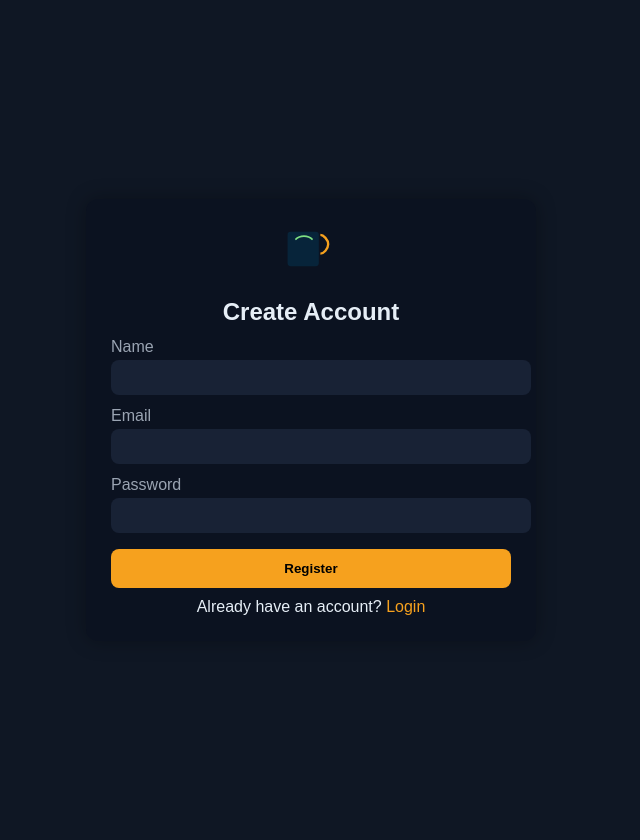
After one commit to HarshitaKatti/django-project, a Django app: page /register/ in a window 1280 px wide. The commit adds this page. Shown: the whole page, without its empty margins (329-969 px from the left). Run offline with Django 5.2, Linux system fonts and the light colour scheme.

Commit message:
add changes

```diff
--- /dev/null
+++ b/myproject/myapp/templates/register.html
@@ -0,0 +1,111 @@
+<!DOCTYPE html>
+<html lang="en">
+<head>
+<meta charset="UTF-8">
+<meta name="viewport" content="width=device-width, initial-scale=1.0">
+<title>Register — Leaf & Ledger</title>
+
+<style>
+    body{
+        margin:0;
+        background:#0f1724;
+        color:#e6eef6;
+        font-family:Arial, Helvetica, sans-serif;
+        display:flex;
+        justify-content:center;
+        align-items:center;
+        height:100vh;
+        padding:20px;
+    }
+    .card{
+        background:#0b1220;
+        padding:25px;
+        border-radius:12px;
+        width:100%;
+        max-width:400px;
+        box-shadow:0 0 20px rgba(0,0,0,0.3);
+    }
+    .logo{
+        text-align:center;
+        margin-bottom:15px;
+    }
+    .logo svg{
+        height:50px;
+    }
+    h2{
+        text-align:center;
+        margin-bottom:10px;
+    }
+    label{
+        display:block;
+        margin-top:12px;
+        color:#9aa4b2;
+    }
+    input{
+        width:100%;
+        padding:10px;
+        margin-top:4px;
+        border-radius:8px;
+        border:none;
+        background:#182235;
+        color:#fff;
+    }
+    button{
+        margin-top:16px;
+        width:100%;
+        padding:12px;
+        background:#f6a11e;
+        border:none;
+        border-radius:8px;
+        color:#000;
+        font-weight:bold;
+        cursor:pointer;
+    }
+    .small{
+        margin-top:10px;
+        text-align:center;
+    }
+    .small a{
+        color:#f6a11e;
+        text-decoration:none;
+    }
+</style>
+</head>
+
+<body>
+
+<div class="card">
+
+    <div class="logo">
+        <!-- Logo -->
+        <svg viewBox="0 0 64 64" fill="none">
+            <rect x="2" y="10" width="40" height="44" rx="4" fill="#07243a"/>
+            <path d="M44 14c4 0 10 6 10 12s-6 12-10 12" stroke="#f6a11e" stroke-width="3"/>
+            <path d="M12 20c6-6 16-6 22 0" stroke="#7fe082" stroke-width="2"/>
+        </svg>
+    </div>
+
+    <h2>Create Account</h2>
+
+    <form>
+        <label>Name</label>
+        <input type="text" required>
+
+        <label>Email</label>
+        <input type="email" required>
+
+        <label>Password</label>
+        <input type="password" minlength="6" required>
+
+        <button type="submit">Register</button>
+    </form>
+
+    <div class="small">
+        Already have an account?
+        <a href="login.html" target="_blank">Login</a>
+    </div>
+
+</div>
+
+</body>
+</html>
--- a/myproject/myapp/views.py
+++ b/myproject/myapp/views.py
@@ -9,3 +9,7 @@ def welcome(request):
     return render(request, 'index.html')
 def contact(request):
     return render(request, 'contact.html')
+def register(request):
+    return render(request, 'register.html')
+def login(request):
+    return render(request, 'login.html')
--- a/myproject/myproject/urls.py
+++ b/myproject/myproject/urls.py
@@ -17,13 +17,15 @@ Including another URLconf
 from django.contrib import admin
 from django.urls import path
 from myapp.views import home
-from myapp.views import about,welcome,contact
+from myapp.views import about,welcome,contact,register,login
 
 urlpatterns = [
     path('admin/', admin.site.urls),
     path('home/',home),
-    path('about/',about),
-    path('welcome/',welcome),
-    path('contact/',contact)
+    path('about/',about,name="about"),
+    path('welcome/',welcome,name="welcome"),
+    path('contact/',contact,name="contact"),
+    path('register/',register,name="register"),
+    path('login/',login,name="login"),
 
 ]
```
Also changed, not shown: myproject/myapp/templates/about.html (added, +11 -0 lines), myproject/myapp/templates/index.html (+172 -2 lines), myproject/myapp/templates/login.html (added, +108 -0 lines).
